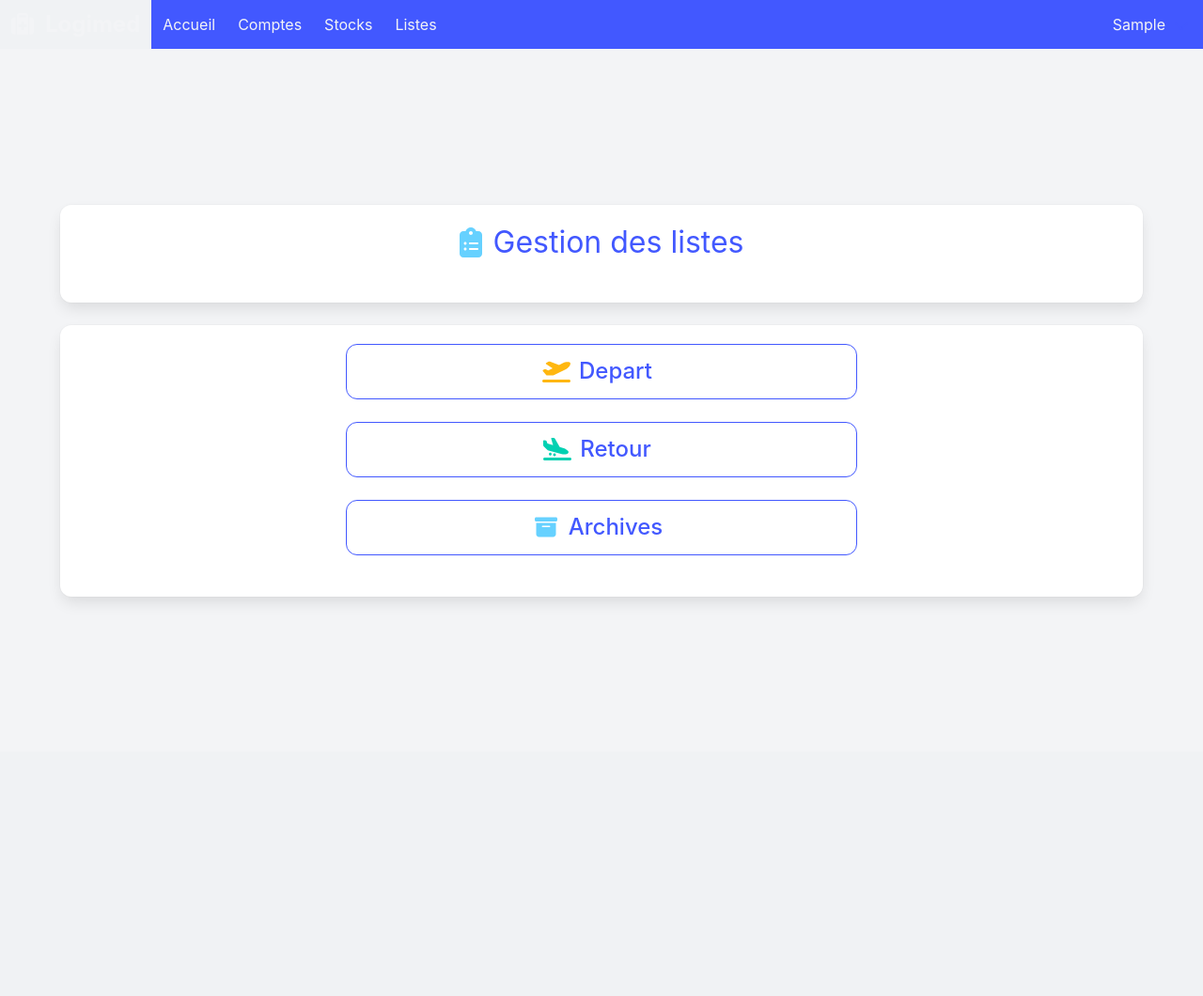
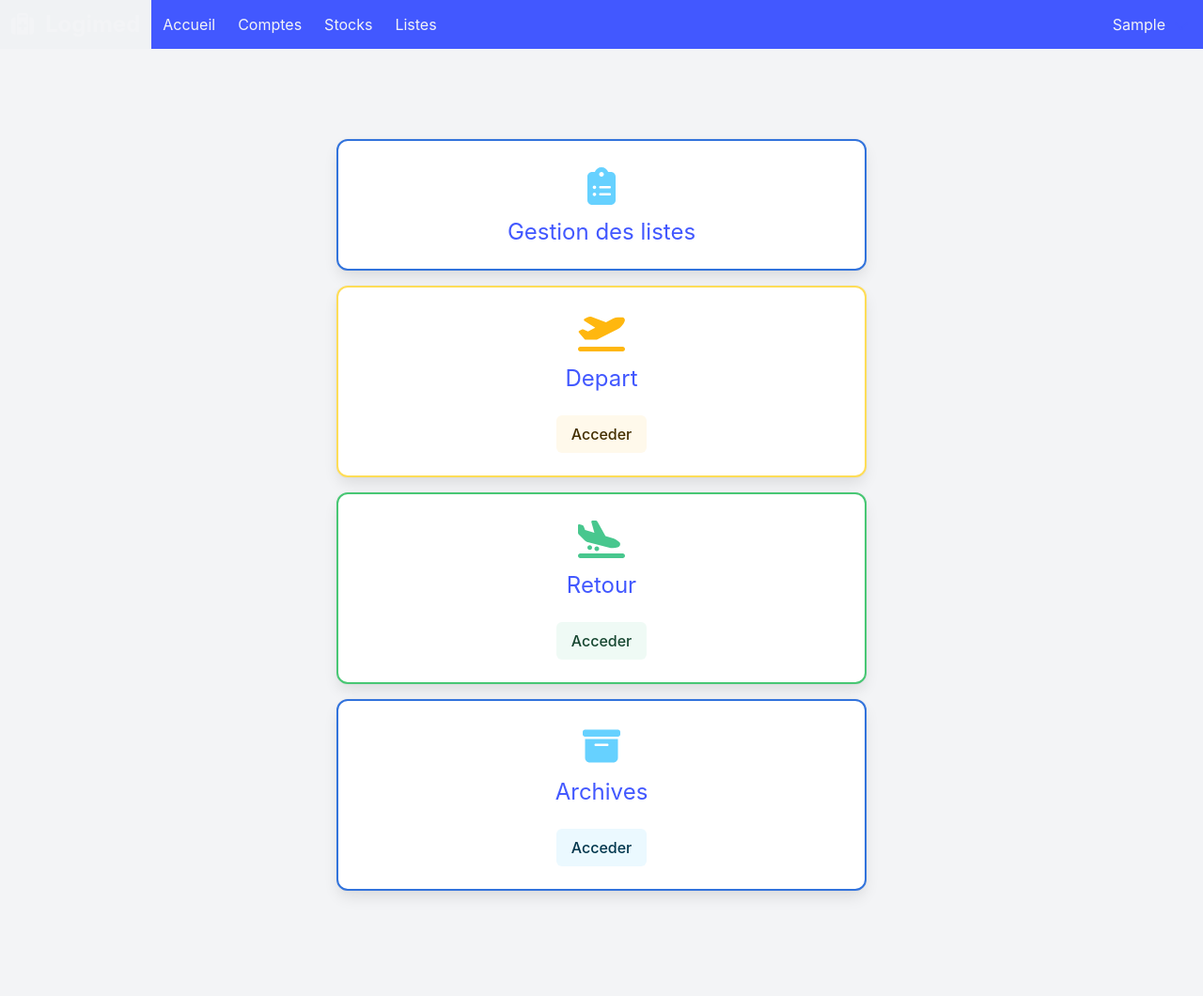
Before and after one commit to Rom5555/Application_FFR_finale, a Django app: page /admin_liste/depart_retour/ in a window 1280 px wide. Shown: the whole page at 94% size. Before the commit the page ends 640 px from the top, so only its background shows below. Run offline with Django 5.2, Linux system fonts and the light colour scheme; the visitor is signed in with stand-in values (Sample User, id 1); some libraries are stand-ins or nearby versions.

Commit message:
Application_FFR_V9

```diff
--- a/admin_liste/templates/depart_retour.html
+++ b/admin_liste/templates/depart_retour.html
@@ -2,35 +2,49 @@
 {% load crispy_forms_tags %}
 {% block content %}
 
-<div class="box">
-<h1 class="subtitle is-3 has-text-link has-text-centered mb-5 is-flex is-align-items-center is-justify-content-center">
-    <span class="icon has-text-info">
-        <i class="fas fa-clipboard-list"></i>
-    </span><span class="ml-3">Gestion des listes</span></h1>
-</div>
+<div class="container my-6">
+    <div class="columns is-centered">
+        <div class="column is-half">
+            <div class="card mb-4" style="border: 2px solid #3273dc;">
+                <div class="card-content has-text-centered">
+                    <span class="icon has-text-info is-large" style="font-size: 2.5rem;">
+                        <i class="fas fa-clipboard-list"></i>
+                    </span>
+                    <h2 class="subtitle is-4 mt-2 has-text-link">Gestion des listes</h2>
+                </div>
+            </div>
 
-<div class="box">
-    <div class="columns is-centered">
-            <div class="column is-half has-text-centered">
-                <a href="{% url 'admin_liste:depart' %}" class="button is-outlined is-link is-large is-fullwidth mb-5">
-                    <span class="icon has-text-warning">
-                    <i class="fas fa-plane-departure"></i>
+            <div class="card mb-4" style="border: 2px solid #ffdd57;">
+                <div class="card-content has-text-centered">
+                    <span class="icon has-text-warning is-large" style="font-size: 2.5rem;">
+                        <i class="fas fa-plane-departure"></i>
                     </span>
-                    <span>Depart</span>
-                </a>
-                <a href="{% url 'admin_liste:retour' %}" class="button is-outlined is-link is-large is-fullwidth mb-5">
-                    <span class="icon has-text-primary">
+                    <h2 class="subtitle is-4 mt-2 has-text-link">Depart</h2>
+                    <a href="{% url 'admin_liste:depart' %}" class="button is-warning is-light">Acceder</a>
+                </div>
+            </div>
+
+            <div class="card mb-4" style="border: 2px solid #48c774;">
+                <div class="card-content has-text-centered">
+                    <span class="icon has-text-success is-large" style="font-size: 2.5rem;">
                         <i class="fas fa-plane-arrival"></i>
                     </span>
-                    <span>Retour</span>
-                </a>
-                <a href="{% url 'admin_liste:recherche_archive' %}" class="button is-outlined is-link is-large is-fullwidth mb-5">
-                    <span class="icon has-text-info">
+                    <h2 class="subtitle is-4 mt-2 has-text-link">Retour</h2>
+                    <a href="{% url 'admin_liste:retour' %}" class="button is-success is-light">Acceder</a>
+                </div>
+            </div>
+
+            <div class="card mb-4" style="border: 2px solid #3273dc;">
+                <div class="card-content has-text-centered">
+                    <span class="icon has-text-info is-large" style="font-size: 2.5rem;">
                         <i class="fas fa-archive"></i>
                     </span>
-                    <span>Archives</span>
-                </a>
+                    <h2 class="subtitle is-4 mt-2 has-text-link">Archives</h2>
+                    <a href="{% url 'admin_liste:recherche_archive' %}" class="button is-info is-light">Acceder</a>
+                </div>
             </div>
         </div>
     </div>
+</div>
+
 {% endblock content %}
```
